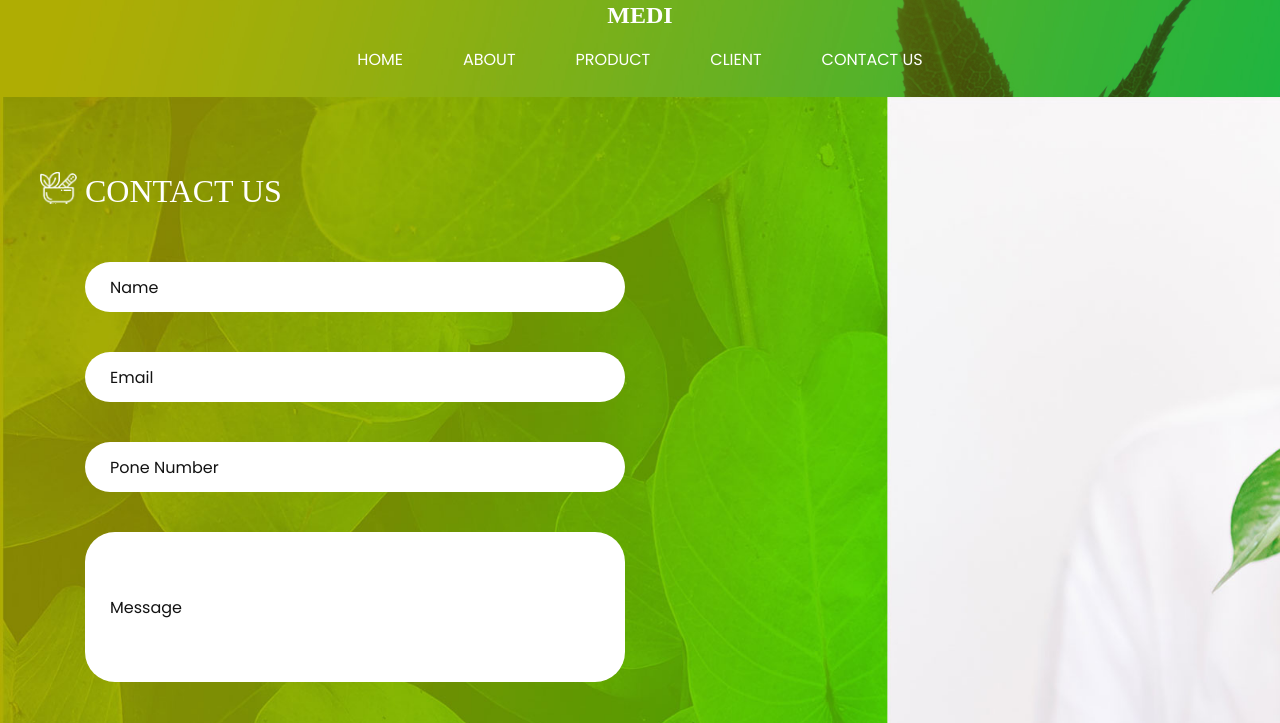
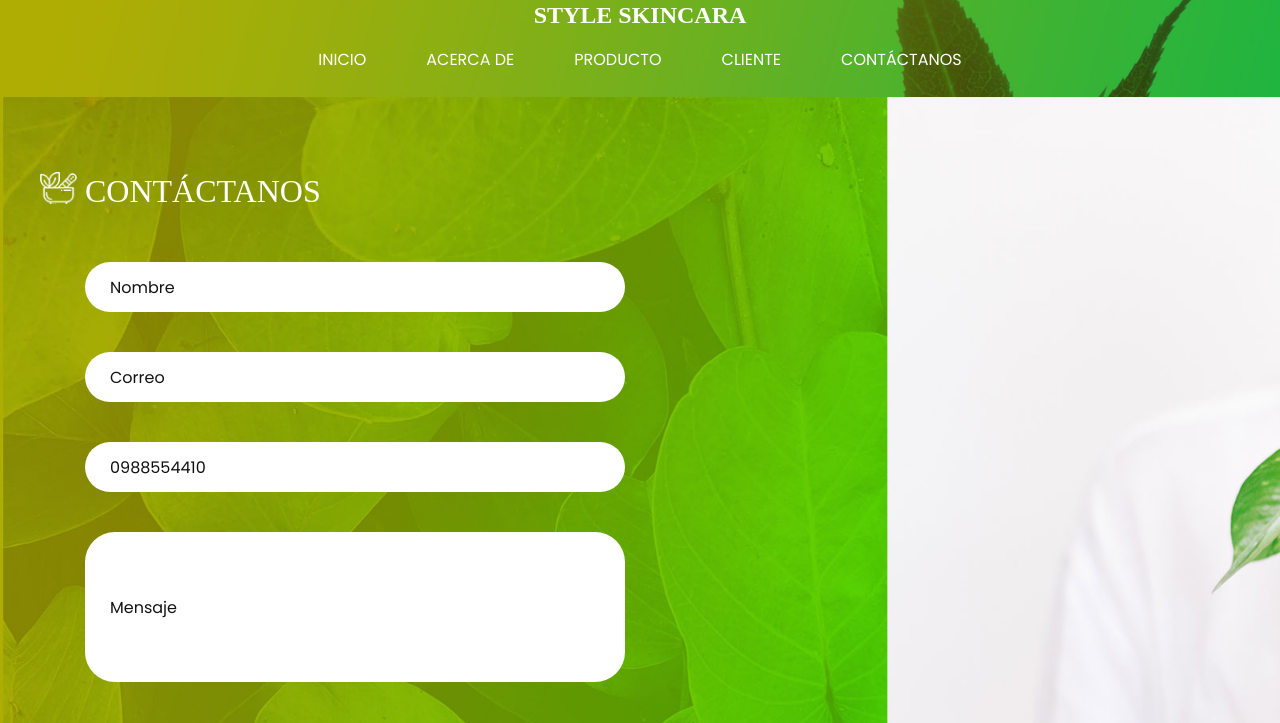
Before and after one commit to Yadira-Merchan/repositYadiraMerC.github.io, a plain HTML site: page contact.html in a window 1280 px wide. Shown: the part 69-792 px from the top of the page. Drawn offline with nearby package versions, Linux system fonts and the light colour scheme.

Commit message:
contactos

```diff
--- a/contact.html
+++ b/contact.html
@@ -2,43 +2,43 @@
 <html>
 
 <head>
-  <!-- Basic -->
+  <!-- Básico -->
   <meta charset="utf-8" />
   <meta http-equiv="X-UA-Compatible" content="IE=edge" />
-  <!-- Mobile Metas -->
+  <!-- Metas móviles -->
   <meta name="viewport" content="width=device-width, initial-scale=1, shrink-to-fit=no" />
-  <!-- Site Metas -->
+  <!-- Metas del sitio -->
   <meta name="keywords" content="" />
   <meta name="description" content="" />
   <meta name="author" content="" />
 
-  <title>Medi</title>
+  <title>Style SkinCare</title>
 
-  <!-- slider stylesheet -->
+  <!-- hoja de estilo del slider -->
   <link rel="stylesheet" type="text/css"
     href="https://cdnjs.cloudflare.com/ajax/libs/OwlCarousel2/2.1.3/assets/owl.carousel.min.css" />
 
-  <!-- bootstrap core css -->
+  <!-- css del núcleo de bootstrap -->
   <link rel="stylesheet" type="text/css" href="css/bootstrap.css" />
 
-  <!-- fonts style -->
+  <!-- estilo de fuentes -->
   <link href="https://fonts.googleapis.com/css?family=Dosis:400,500|Poppins:400,700&display=swap" rel="stylesheet" />
-  <!-- Custom styles for this template -->
+  <!-- estilos personalizados para esta plantilla -->
   <link href="css/style.css" rel="stylesheet" />
-  <!-- responsive style -->
+  <!-- estilo responsivo -->
   <link href="css/responsive.css" rel="stylesheet" />
 </head>
 
 <body class="sub_page">
   <div class="hero_area">
-    <!-- header section strats -->
+    <!-- inicio de la sección de encabezado -->
     <header class="header_section">
       <div class="container-fluid">
         <nav class="navbar navbar-expand-lg custom_nav-container pt-3">
           <a class="navbar-brand" href="index.html">
             <img src="images/logo.png" alt="" />
             <span>
-              Medi
+              Style SkinCara
             </span>
           </a>
           <button class="navbar-toggler" type="button" data-toggle="collapse" data-target="#navbarSupportedContent"
@@ -50,19 +50,19 @@
             <div class="d-flex ml-auto flex-column flex-lg-row align-items-center">
               <ul class="navbar-nav  ">
                 <li class="nav-item active">
-                  <a class="nav-link" href="index.html">Home <span class="sr-only">(current)</span></a>
+                  <a class="nav-link" href="index.html">Inicio <span class="sr-only">(actual)</span></a>
                 </li>
                 <li class="nav-item">
-                  <a class="nav-link" href="about.html"> About </a>
+                  <a class="nav-link" href="about.html"> Acerca de </a>
                 </li>
                 <li class="nav-item">
-                  <a class="nav-link" href="product.html"> Product </a>
+                  <a class="nav-link" href="product.html"> Producto </a>
                 </li>
                 <li class="nav-item">
-                  <a class="nav-link" href="client.html"> Client </a>
+                  <a class="nav-link" href="client.html"> Cliente </a>
                 </li>
                 <li class="nav-item">
-                  <a class="nav-link" href="contact.html">Contact us</a>
+                  <a class="nav-link" href="contact.html">Contáctanos</a>
                 </li>
               </ul>
             </div>
@@ -70,52 +70,44 @@
         </nav>
       </div>
     </header>
-    <!-- end header section -->
+    <!-- fin de la sección de encabezado -->
   </div>
-  <!-- end hero area -->
+  <!-- fin del área de héroe -->
 
-
-
-
-
-  <!-- contact section -->
-
+  <!-- sección de contacto -->
   <section class="contact_section layout_padding">
     <div class="container">
       <div class="col-md-6">
         <div class="d-flex mb-4 ml-4 ml-md-0">
           <h2 class="custom_heading text-center">
-            CONTACT US
+            CONTÁCTANOS
           </h2>
         </div>
         <form action="">
           <div>
-            <input type="text" placeholder="Name" />
+            <input type="text" placeholder="Nombre" />
           </div>
           <div>
-            <input type="email" placeholder="Email" />
+            <input type="email" placeholder="Correo" />
           </div>
           <div>
-            <input type="text" placeholder="Pone Number" />
+            <input type="text" placeholder="Número de Teléfono" value="0988554410" />
           </div>
           <div>
-            <input type="text" class="message-box" placeholder="Message" />
+            <input type="text" class="message-box" placeholder="Mensaje" />
           </div>
           <div class="d-flex justify-content-center mt-4 ">
             <button>
-              SEND
+              ENVIAR
             </button>
           </div>
         </form>
       </div>
     </div>
+  </section>
+  <!-- fin de la sección de contacto -->
 
-  </section>
-
-  <!-- end contact section -->
-
-
-  <!-- info section -->
+  <!-- sección de información -->
   <section class="info_section layout_padding">
     <div class="container layout_padding-top  layout_padding2-bottom">
       <div class="logo-box">
@@ -131,8 +123,8 @@
             </div>
             <div class="detail-box">
               <p>
-                It is a long established fact that a reader will be distracted by the readable content of a page when
-                looking at its layout. The point of using Lorem
+                Es un hecho bien establecido que un lector se distraerá con el contenido legible de una página al
+                mirar su diseño. El objetivo de usar Lorem
               </p>
             </div>
           </div>
@@ -144,7 +136,7 @@
             </div>
             <div class="detail-box">
               <p>
-                demo@gmail.com
+                styleskincare@gmail.ec
               </p>
             </div>
           </div>
@@ -156,26 +148,24 @@
             </div>
             <div class="detail-box">
               <p>
-                +02 1234567890
+                +02 0988554410
               </p>
             </div>
           </div>
         </a>
-
       </div>
     </div>
   </section>
+  <!-- fin de la sección de información -->
 
-  <!-- end info_section -->
-
-  <!-- footer section -->
+  <!-- sección de pie de página -->
   <section class="container-fluid footer_section">
     <p>
-      &copy; 2019 All Rights Reserved By
-      <a href="https://html.design/">Free Html Templates</a>
+      &copy; 2019 Todos los Derechos Reservados Por
+      <a href="https://html.design/">Plantillas Html Gratis</a>
     </p>
   </section>
-  <!-- footer section -->
+  <!-- fin de la sección de pie de página -->
 
   <script type="text/javascript" src="js/jquery-3.4.1.min.js"></script>
   <script type="text/javascript" src="js/bootstrap.js"></script>
```
